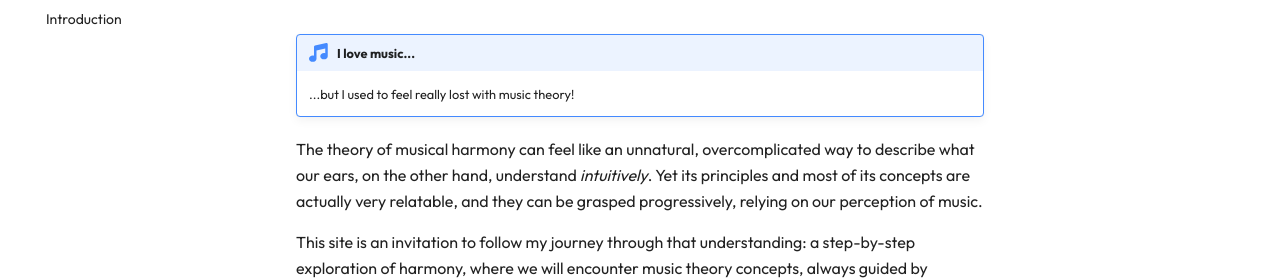
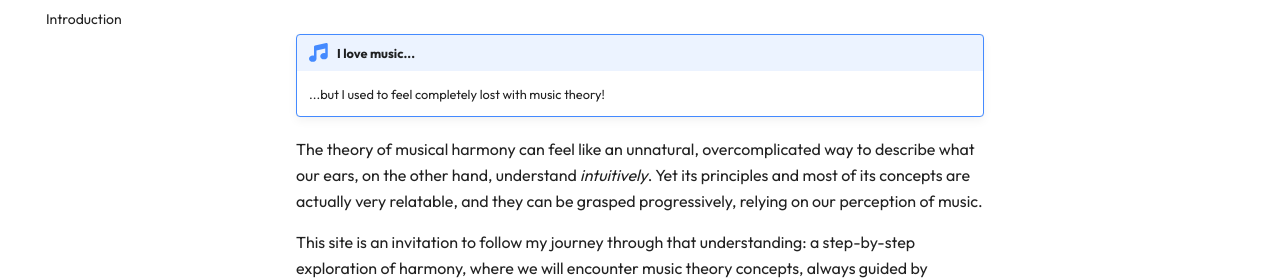
Before and after one commit to gcerutti/mygraspofharmony, an MkDocs documentation site: the page built from docs/index.md, in a window 1280 px wide. Shown: the part 298-578 px from the top of the page. Built offline with MkDocs 1.6.1 and Material for MkDocs 9.7.7, drawn with Linux system fonts in a browser that asks for light colours.

Commit message:
fix: polish some phrases

```diff
--- a/docs/index.md
+++ b/docs/index.md
@@ -1,7 +1,7 @@
 # my grasp of harmony
 
 !!! note "I love music..."
-    ...but I used to feel really lost with music theory!
+    ...but I used to feel completely lost with music theory!
 
 
 The theory of musical harmony can feel like an unnatural, overcomplicated way to describe what our ears, on the other hand, understand _intuitively_. Yet its principles and most of its concepts are actually very relatable, and they can be grasped progressively, relying on our perception of music.
```
Also changed, not shown: docs/introduction.md (+3 -3 lines).
